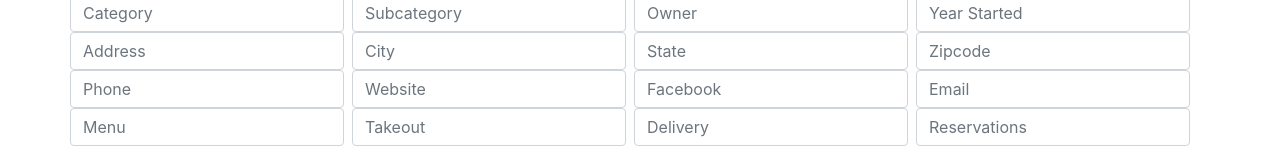
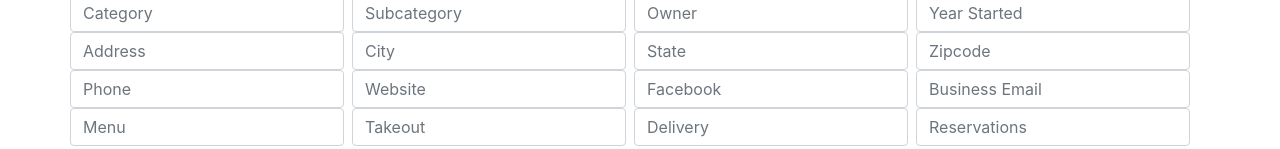
Before and after one commit to Aplank14/stc, a React (Create React App) app: page /newBusiness in a window 1280 px wide. Shown: the part 304-453 px from the top of the page. Built offline with nearby package versions, Linux system fonts and the light colour scheme.

Commit message:
Quick Update

```diff
--- a/src/components/Map.js
+++ b/src/components/Map.js
@@ -11,7 +11,15 @@ export default function StateMap() {
   }
 
   return (
+
+
     <Container className="mw-100 justify-content-md-center text-center">
+
+      <span className="containerFull">
+      <h1 align="center" className="titleMargin">
+        <span>Map</span>
+      </h1>
+      </span>
       <div className="App">
         <USAMap onClick={mapHandler} />
       </div>
--- a/src/components/NewBusiness.js
+++ b/src/components/NewBusiness.js
@@ -158,7 +158,7 @@ export default function NewBusiness() {
 
               <FormControl
                 type="text"
-                placeholder="Email"
+                placeholder="Business Email"
                 className="mr-sm-2"
                 name="Email"
                 ref={register({required: false, maxLength: 100})}
```
